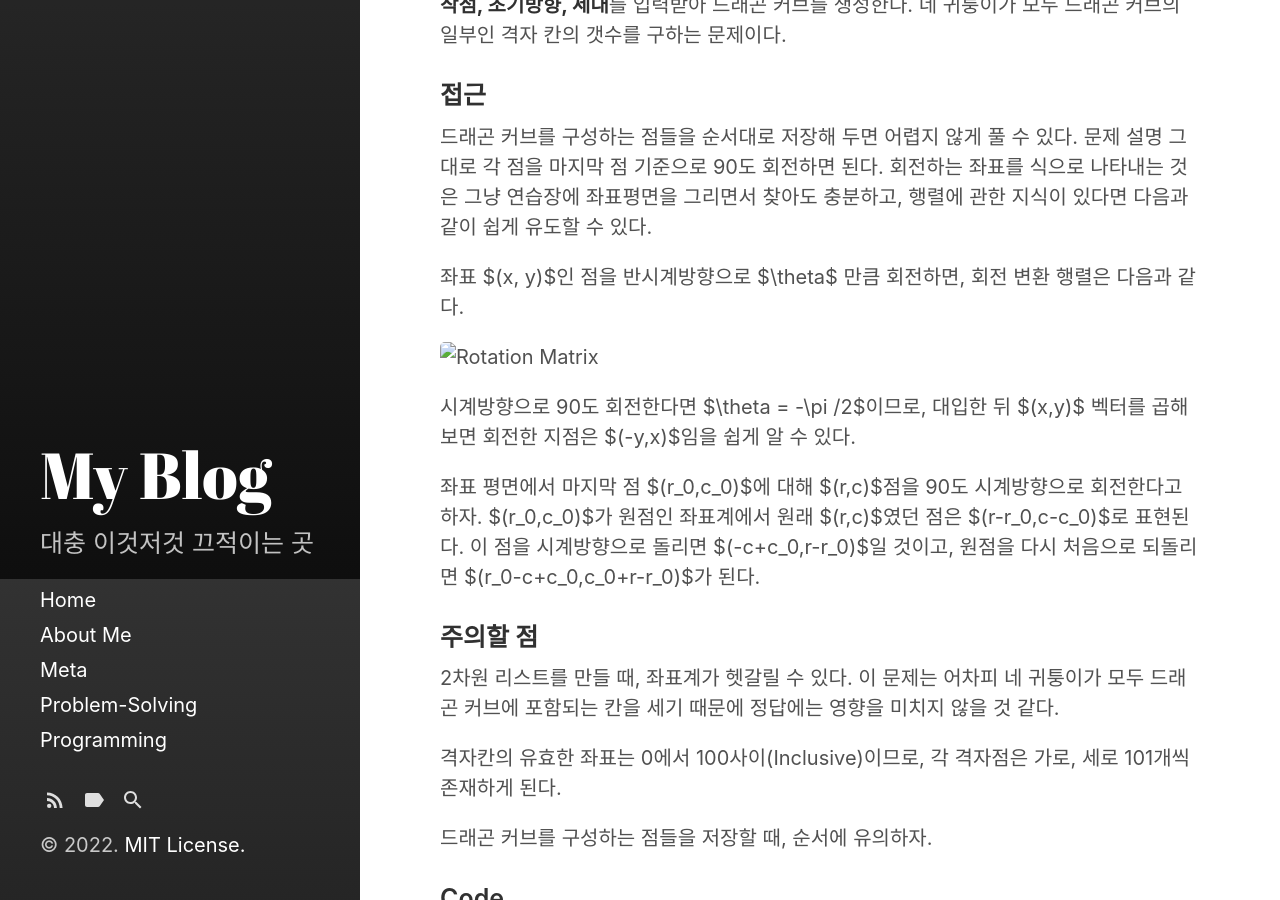
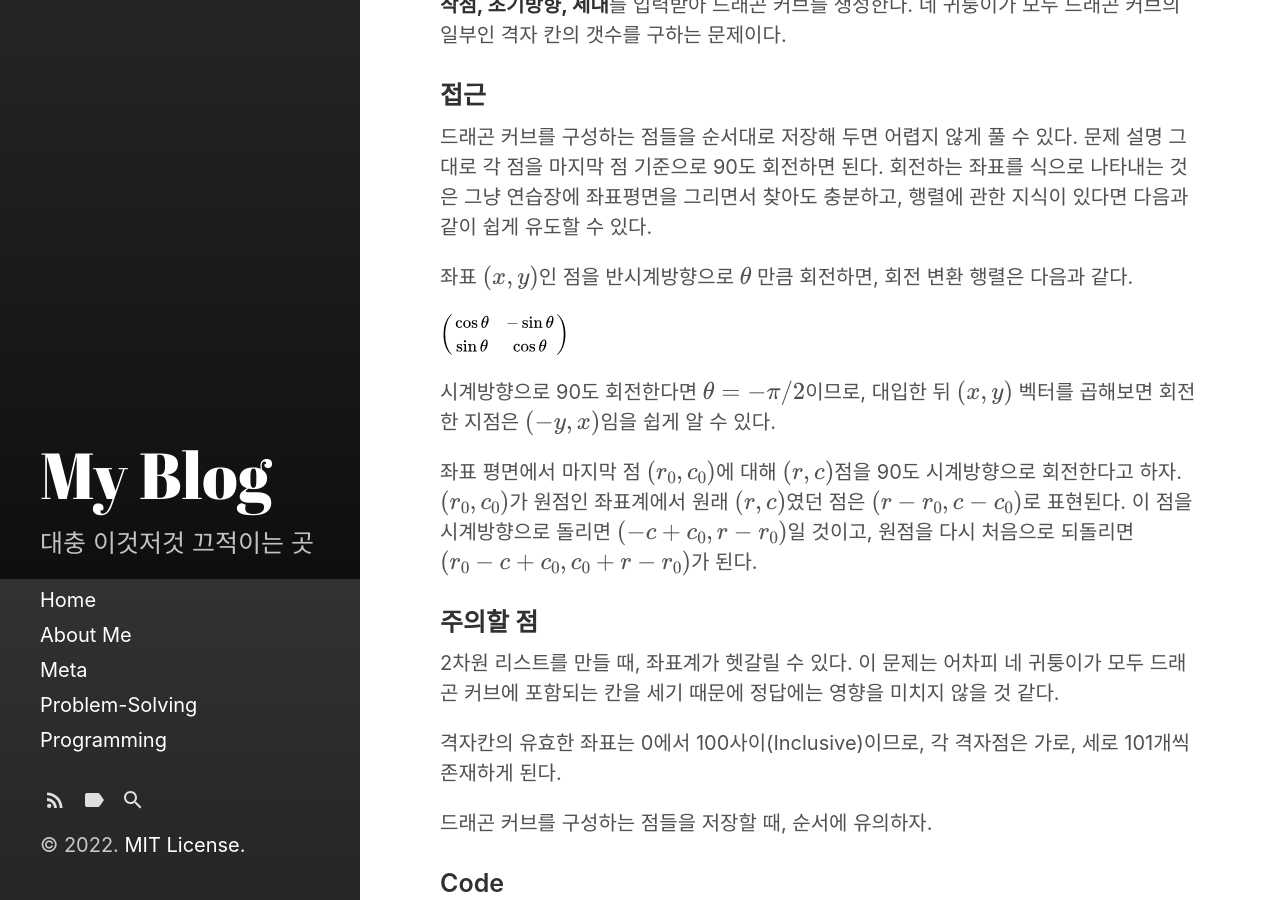
Before and after one commit to SeminKim/seminkim.github.io, a Jekyll site: the page built from _posts/2022-01-10-[BOJ]15685드래곤 커브.md, in a window 1280 px wide and 900 px high, scrolled down 321 px. Built offline with Jekyll 4.4.1, drawn with Linux system fonts in a browser that asks for light colours; formulas are drawn with MathJax 3; comment, search, counter and statistics services are not loaded; some of the changed lines change nothing that is shown.

Commit message:
add mathjax feature

```diff
--- a/_config.yml
+++ b/_config.yml
@@ -1,6 +1,9 @@
 # Dependencies
 markdown:         kramdown
 highlighter:      rouge
+lsi: false
+excerpt_separator: "\n\n"
+incremental: false
 
 # Setup
 title:            My Blog
--- a/_includes/head.html
+++ b/_includes/head.html
@@ -27,4 +27,8 @@
   <link rel="alternate" type="application/rss+xml" title="RSS" href="{{ site.feed.path | default: 'feed.xml' | relative_url }}" />
 
   {% include custom-head.html %}
+
+  {% if page.use_math %}
+  {% include mathjax_support.html %}
+  {% endif %}
 </head>
--- /dev/null
+++ b/_includes/mathjax_support.html
@@ -0,0 +1,23 @@
+<script type="text/x-mathjax-config">
+    MathJax.Hub.Config({
+        TeX: {
+          equationNumbers: {
+            autoNumber: "AMS"
+          }
+        },
+        tex2jax: {
+        inlineMath: [ ['$', '$'] ],
+        displayMath: [ ['$$', '$$'] ],
+        processEscapes: true,
+      }
+    });
+    MathJax.Hub.Register.MessageHook("Math Processing Error",function (message) {
+          alert("Math Processing Error: "+message[1]);
+        });
+    MathJax.Hub.Register.MessageHook("TeX Jax - parse error",function (message) {
+          alert("Math Processing Error: "+message[1]);
+        });
+</script>
+<script type="text/javascript" async
+    src="https://cdn.mathjax.org/mathjax/latest/MathJax.js?config=TeX-MML-AM_CHTML">
+</script>
```
Also changed, not shown: assets/images/rotation_matrix.svg (added).
